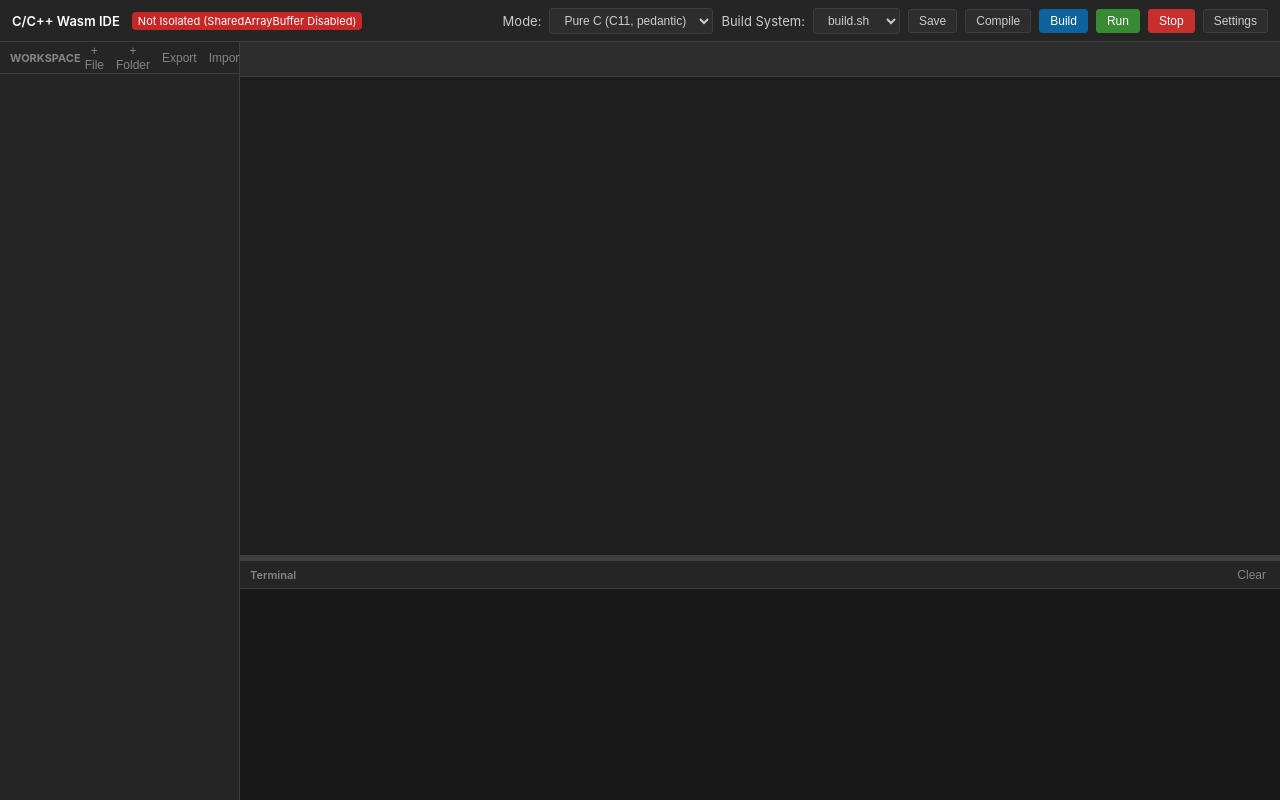
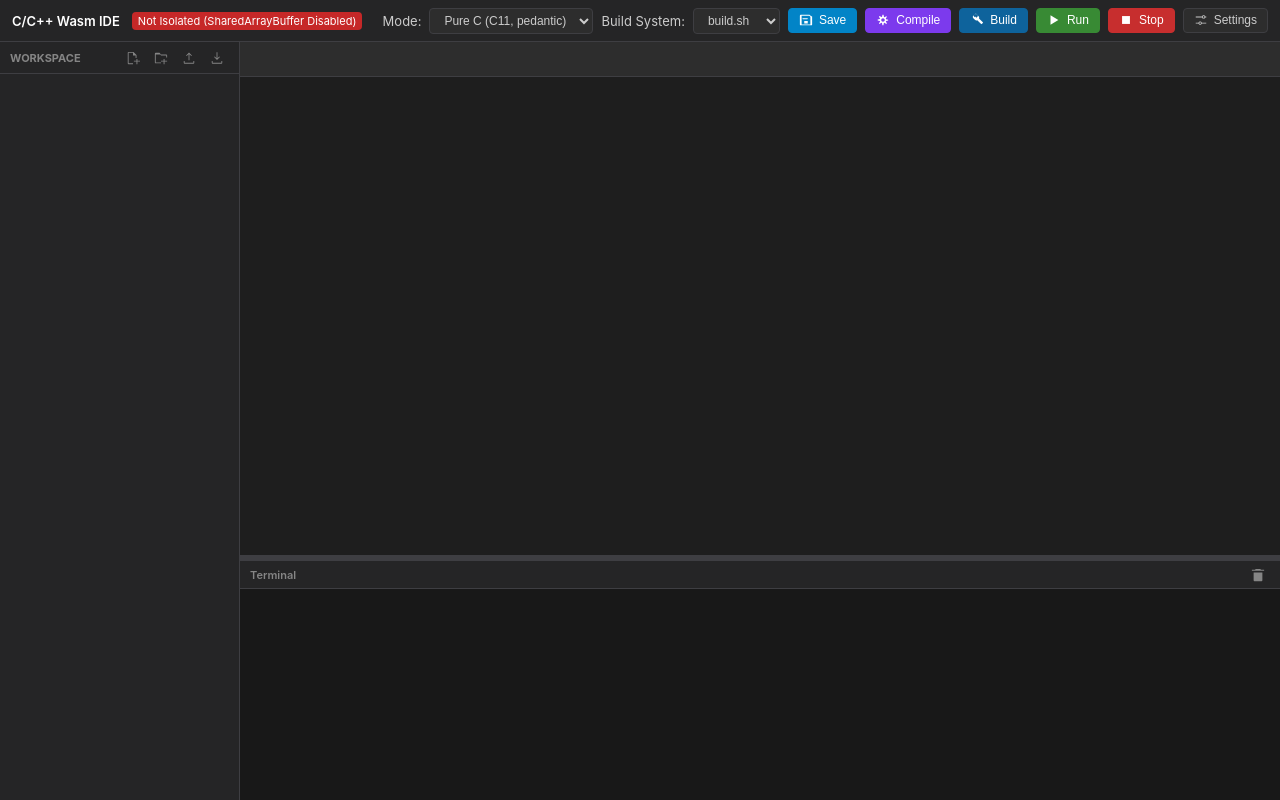
Before and after one commit to breeze833/wasm-c-ide, a website built with Vite: page index.html in a window 1280 px wide. Built offline with nearby package versions, Linux system fonts and the light colour scheme.

Commit message:
feat(ui): add button icons, labels, tooltips, and distinct colors for Save and Compile

```diff
--- a/src/main.js
+++ b/src/main.js
@@ -462,12 +462,42 @@ export function initApp() {
           <option value="sh">build.sh</option>
           <option value="make">Makefile</option>
         </select>
-        <button id="btn-save" class="btn" title="Save Active File (Ctrl+S)">Save</button>
-        <button id="btn-compile" class="btn" title="Compile Active File">Compile</button>
-        <button id="btn-build" class="btn btn-primary" title="Build Project">Build</button>
-        <button id="btn-run" class="btn btn-success" title="Run Executable">Run</button>
-        <button id="btn-stop" class="btn btn-danger" title="Stop Execution">Stop</button>
-        <button id="btn-settings" class="btn" title="Project Settings">Settings</button>
+        <button id="btn-save" class="btn btn-save" title="Save Active File (Ctrl+S)">
+          <svg class="btn-icon" width="14" height="14" viewBox="0 0 16 16" fill="currentColor">
+            <path d="M13.854 3.646l-1.5-1.5A.5.5 0 0 0 12 2H2a1 1 0 0 0-1 1v10a1 1 0 0 0 1 1h12a1 1 0 0 0 1-1V4a.5.5 0 0 0-.146-.354zM4 3h6v3H4V3zm9 10H3V3h1v3.5A.5.5 0 0 0 4.5 7h5a.5.5 0 0 0 .5-.5V3h1.793l1.207 1.207V13zM6 9h4v3H6V9z"/>
+          </svg>
+          <span>Save</span>
+        </button>
+        <button id="btn-compile" class="btn btn-compile" title="Compile Active File">
+          <svg class="btn-icon" width="14" height="14" viewBox="0 0 16 16" fill="currentColor">
+            <path d="M9.1 4.4L8.6 2H7.4l-.5 2.4-.7.3-2-1.3-.9.8 1.3 2-.2.7-2.5.5v1.2l2.5.5.3.8-1.4 1.9.8.8 2-1.4.7.3.5 2.4h1.2l.5-2.4.7-.3 2 1.3.8-.8-1.3-2 .3-.7 2.4-.5V7.6l-2.4-.5-.3-.7 1.3-2-.8-.8-2 1.3-.7-.2zM8 10c-1.1 0-2-.9-2-2s.9-2 2-2 2 .9 2 2-.9 2-2 2z"/>
+          </svg>
+          <span>Compile</span>
+        </button>
+        <button id="btn-build" class="btn btn-primary" title="Build Project">
+          <svg class="btn-icon" width="14" height="14" viewBox="0 0 16 16" fill="currentColor">
+            <path d="M14.7 10.7l-4.4-4.4c.4-.9.2-2-.5-2.7l-1.8-1.8c-.8-.8-2-.8-2.8 0L3.8 3.2c-.8.8-.8 2 0 2.8l1.8 1.8c.7.7 1.8.9 2.7.5l4.4 4.4c.2.2.5.2.7 0l1.3-1.3c.2-.2.2-.5 0-.7zm-8.8-5.3L4.5 4c-.4-.4-.4-1 0-1.4l1.4-1.4c.4-.4 1-.4 1.4 0l1.4 1.4c.4.4.4 1 0 1.4L7.3 5.4 5.9 4l-.7.7.7.7z"/>
+          </svg>
+          <span>Build</span>
+        </button>
+        <button id="btn-run" class="btn btn-success" title="Run Executable">
+          <svg class="btn-icon" width="14" height="14" viewBox="0 0 16 16" fill="currentColor">
+            <path d="M4 2.5v11l9-5.5-9-5.5z"/>
+          </svg>
+          <span>Run</span>
+        </button>
+        <button id="btn-stop" class="btn btn-danger" title="Stop Execution">
+          <svg class="btn-icon" width="14" height="14" viewBox="0 0 16 16" fill="currentColor">
+            <path d="M3.5 3.5h9v9h-9v-9z"/>
+          </svg>
+          <span>Stop</span>
+        </button>
+        <button id="btn-settings" class="btn" title="Project Settings">
+          <svg class="btn-icon" width="14" height="14" viewBox="0 0 16 16" fill="currentColor">
+            <path d="M14 4h-1.1a2 2 0 0 0-3.8 0H2v1h7.1a2 2 0 0 0 3.8 0H14V4zm-3 1.5a1 1 0 1 1 0-2 1 1 0 0 1 0 2zM14 11H8.9a2 2 0 0 0-3.8 0H2v1h3.1a2 2 0 0 0 3.8 0H14v-1zm-7 1.5a1 1 0 1 1 0-2 1 1 0 0 1 0 2z"/>
+          </svg>
+          <span>Settings</span>
+        </button>
       </div>
     </header>
 
@@ -476,10 +506,26 @@ export function initApp() {
         <div class="sidebar-header">
           <span>Workspace</span>
           <div class="sidebar-actions">
-            <button id="btn-new-file" class="icon-btn" title="New File">+ File</button>
-            <button id="btn-new-folder" class="icon-btn" title="New Folder">+ Folder</button>
-            <button id="btn-export-zip" class="icon-btn" title="Export Zip">Export</button>
-            <button id="btn-import-zip" class="icon-btn" title="Import Zip">Import</button>
+            <button id="btn-new-file" class="icon-btn" title="New File" data-tooltip="New File" aria-label="New File">
+              <svg width="14" height="14" viewBox="0 0 16 16" fill="currentColor">
+                <path d="M9 1H3a1 1 0 0 0-1 1v12a1 1 0 0 0 1 1h5v-1H3V2h5v3h3v3h1V4.5L8.5 1H9zm4 10v-2h-1v2H9v1h3v3h1v-3h3v-1h-3z"/>
+              </svg>
+            </button>
+            <button id="btn-new-folder" class="icon-btn" title="New Folder" data-tooltip="New Folder" aria-label="New Folder">
+              <svg width="14" height="14" viewBox="0 0 16 16" fill="currentColor">
+                <path d="M7.25 3l.75 1h6a1 1 0 0 1 1 1v2.5h-1V5H8l-.75-1H2v9h6v1H2a1 1 0 0 1-1-1V3a1 1 0 0 1 1-1h4.25l1 1zm4.75 8v-2h-1v2H8v1h3v3h1v-3h3v-1h-3z"/>
+              </svg>
+            </button>
+            <button id="btn-import-zip" class="icon-btn" title="Import Zip" data-tooltip="Import Zip" aria-label="Import Zip">
+              <svg width="14" height="14" viewBox="0 0 16 16" fill="currentColor">
+                <path d="M7.5 10.5V3.707L5.354 5.854l-.708-.708L8 1.793l3.354 3.353-.708.708L8.5 3.707v6.793h-1zM2 11.5v2a1 1 0 0 0 1 1h10a1 1 0 0 0 1-1v-2h-1v2H3v-2H2z"/>
+              </svg>
+            </button>
+            <button id="btn-export-zip" class="icon-btn" title="Export Zip" data-tooltip="Export Zip" aria-label="Export Zip">
+              <svg width="14" height="14" viewBox="0 0 16 16" fill="currentColor">
+                <path d="M8.5 1.5v6.793l2.146-2.147.708.708L8 10.207 4.646 6.854l.708-.708 2.146 2.147V1.5h1zM2 11.5v2a1 1 0 0 0 1 1h10a1 1 0 0 0 1-1v-2h-1v2H3v-2H2z"/>
+              </svg>
+            </button>
           </div>
         </div>
         <div id="file-tree" class="file-tree-container"></div>
@@ -496,7 +542,11 @@ export function initApp() {
         <section class="terminal-section">
           <div class="terminal-header">
             <span>Terminal</span>
-            <button id="btn-clear-term" class="icon-btn" title="Clear Terminal">Clear</button>
+            <button id="btn-clear-term" class="icon-btn" title="Clear Terminal" data-tooltip="Clear Terminal" aria-label="Clear Terminal">
+              <svg width="14" height="14" viewBox="0 0 16 16" fill="currentColor">
+                <path d="M5 2V1h6v1h4v1H1V2h4zm1 3v8h1V5H6zm3 0v8h1V5H9zm-6 0v9a1 1 0 0 0 1 1h8a1 1 0 0 0 1-1V5H3z"/>
+              </svg>
+            </button>
           </div>
           <div id="terminal-container" class="terminal-container"></div>
         </section>
--- a/src/style.css
+++ b/src/style.css
@@ -84,17 +84,46 @@ body, html {
   background-color: var(--bg-tertiary);
   color: var(--text-main);
   border: 1px solid var(--border-color);
-  border-radius: 3px;
+  border-radius: 4px;
   padding: 4px 10px;
   font-size: 12px;
+  font-weight: 500;
   cursor: pointer;
   display: inline-flex;
   align-items: center;
-  gap: 4px;
+  gap: 6px;
+  line-height: 1.2;
+  transition: background-color 0.15s ease, border-color 0.15s ease;
 }
 
 .header-select:focus, .btn:focus {
   outline: 1px solid var(--accent-color);
+}
+
+.btn .btn-icon {
+  flex-shrink: 0;
+  display: inline-block;
+  vertical-align: middle;
+}
+
+.btn-save {
+  background-color: #0284c7;
+  color: #fff;
+  border-color: #0284c7;
+}
+.btn-save:hover {
+  background-color: #0369a1;
+  border-color: #0369a1;
+}
+
+.btn-compile {
+  background-color: #7c3aed;
+  color: #fff;
+  border-color: #7c3aed;
+}
+.btn-compile:hover {
+  background-color: #6d28d9;
+  border-color: #6d28d9;
 }
 
 .btn-primary {
@@ -104,6 +133,7 @@ body, html {
 }
 .btn-primary:hover {
   background-color: var(--accent-hover);
+  border-color: var(--accent-hover);
 }
 
 .btn-success {
@@ -111,11 +141,19 @@ body, html {
   color: #fff;
   border-color: var(--accent-green);
 }
+.btn-success:hover {
+  background-color: #2e702a;
+  border-color: #2e702a;
+}
 
 .btn-danger {
   background-color: var(--accent-red);
   color: #fff;
   border-color: var(--accent-red);
+}
+.btn-danger:hover {
+  background-color: #a12323;
+  border-color: #a12323;
 }
 
 /* Main Workspace Layout */
@@ -150,21 +188,57 @@ body, html {
 
 .sidebar-actions {
   display: flex;
+  align-items: center;
   gap: 4px;
 }
 
 .icon-btn {
   background: transparent;
-  border: none;
+  border: 1px solid transparent;
   color: var(--text-muted);
   cursor: pointer;
-  padding: 2px 4px;
-  border-radius: 3px;
+  width: 24px;
+  height: 24px;
+  display: inline-flex;
+  align-items: center;
+  justify-content: center;
+  border-radius: 4px;
+  padding: 0;
+  position: relative;
   font-size: 12px;
+  transition: background-color 0.15s ease, color 0.15s ease, border-color 0.15s ease;
 }
 .icon-btn:hover {
   color: var(--text-bright);
   background-color: var(--bg-active);
+}
+
+.icon-btn[data-tooltip]::after {
+  content: attr(data-tooltip);
+  position: absolute;
+  bottom: -28px;
+  left: 50%;
+  transform: translateX(-50%) translateY(2px);
+  background-color: #1e1e1e;
+  color: #e0e0e0;
+  font-size: 11px;
+  font-weight: 500;
+  padding: 3px 7px;
+  border-radius: 4px;
+  white-space: nowrap;
+  pointer-events: none;
+  opacity: 0;
+  visibility: hidden;
+  transition: opacity 0.15s ease, transform 0.15s ease;
+  border: 1px solid var(--border-color);
+  box-shadow: 0 4px 10px rgba(0, 0, 0, 0.4);
+  z-index: 1000;
+}
+
+.icon-btn[data-tooltip]:hover::after {
+  opacity: 1;
+  visibility: visible;
+  transform: translateX(-50%) translateY(0);
 }
 
 .file-tree-container {
```
